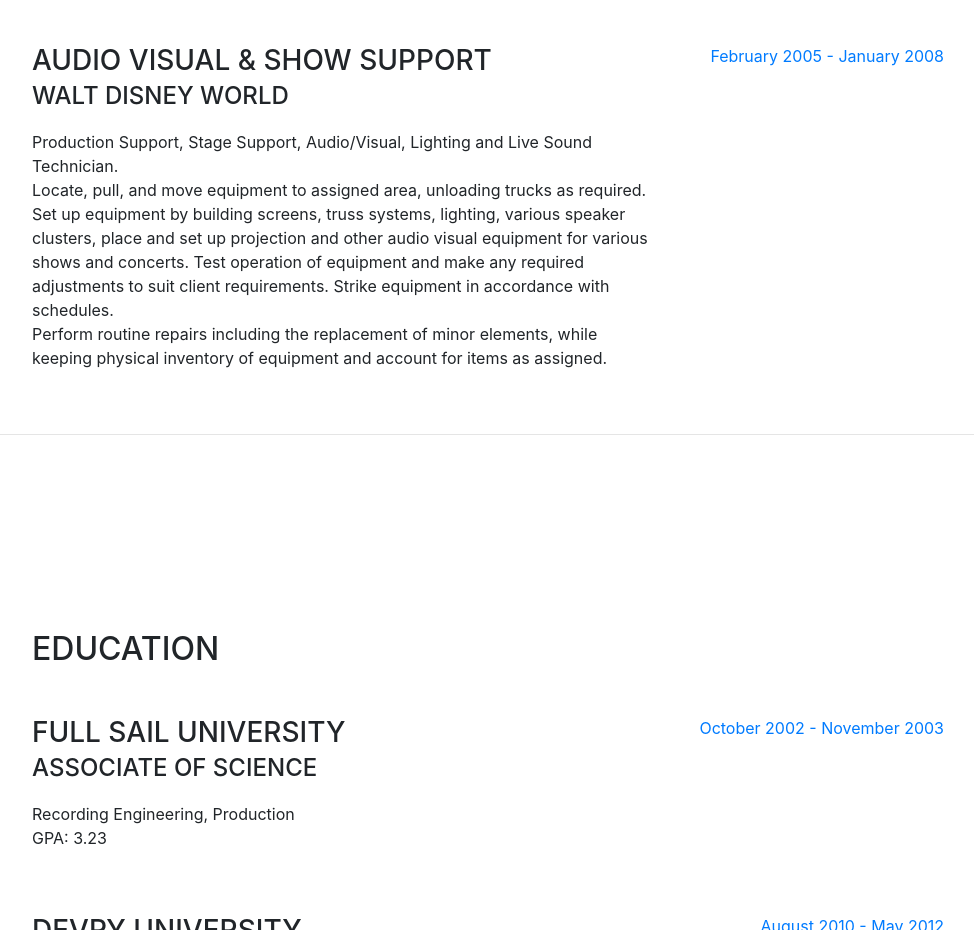
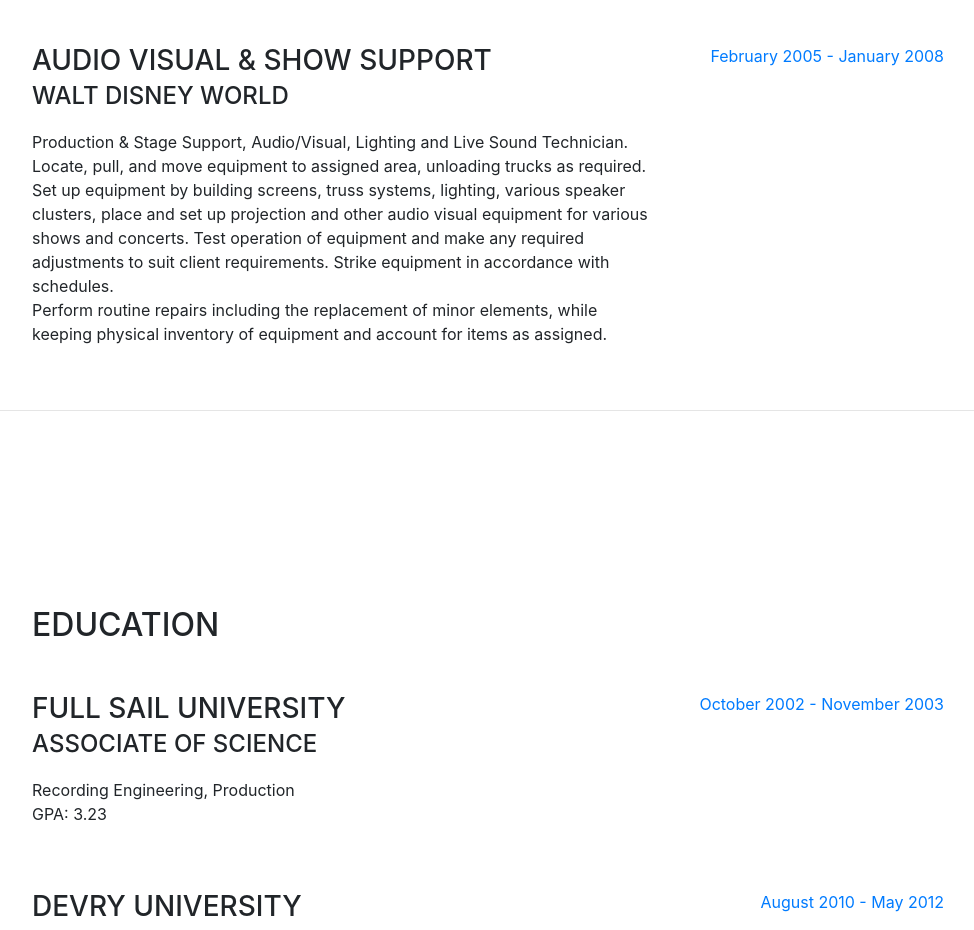
Before and after one commit to 17digital/iamchris-resume, a website with bundled scripts: page index.html in a window 1280 px wide. Shown: the part 1700-2630 px from the top of the page, without its empty margins (288-1262 px from the left). Built offline with nearby package versions, Linux system fonts and the light colour scheme; a web font is replaced by a local one.

Commit message:
Update index.html

```diff
--- a/index.html
+++ b/index.html
@@ -135,7 +135,7 @@
             <div class="resume-content mr-auto">
               <h3 class="mb-0">Audio Visual &amp; Show Support</h3>
               <div class="subheading mb-3">Walt Disney World</div>
-              <p>Production Support, Stage Support, Audio/Visual, Lighting and Live Sound Technician.</br>Locate, pull, and move equipment to assigned area, unloading trucks as required.
+              <p>Production &amp; Stage Support, Audio/Visual, Lighting and Live Sound Technician.</br>Locate, pull, and move equipment to assigned area, unloading trucks as required.
 Set up equipment by building screens, truss systems, lighting, various speaker clusters, place and set up projection and other audio visual equipment for various shows and concerts.
 Test operation of equipment and make any required adjustments to suit client requirements.
 Strike equipment in accordance with schedules.</br>
```
